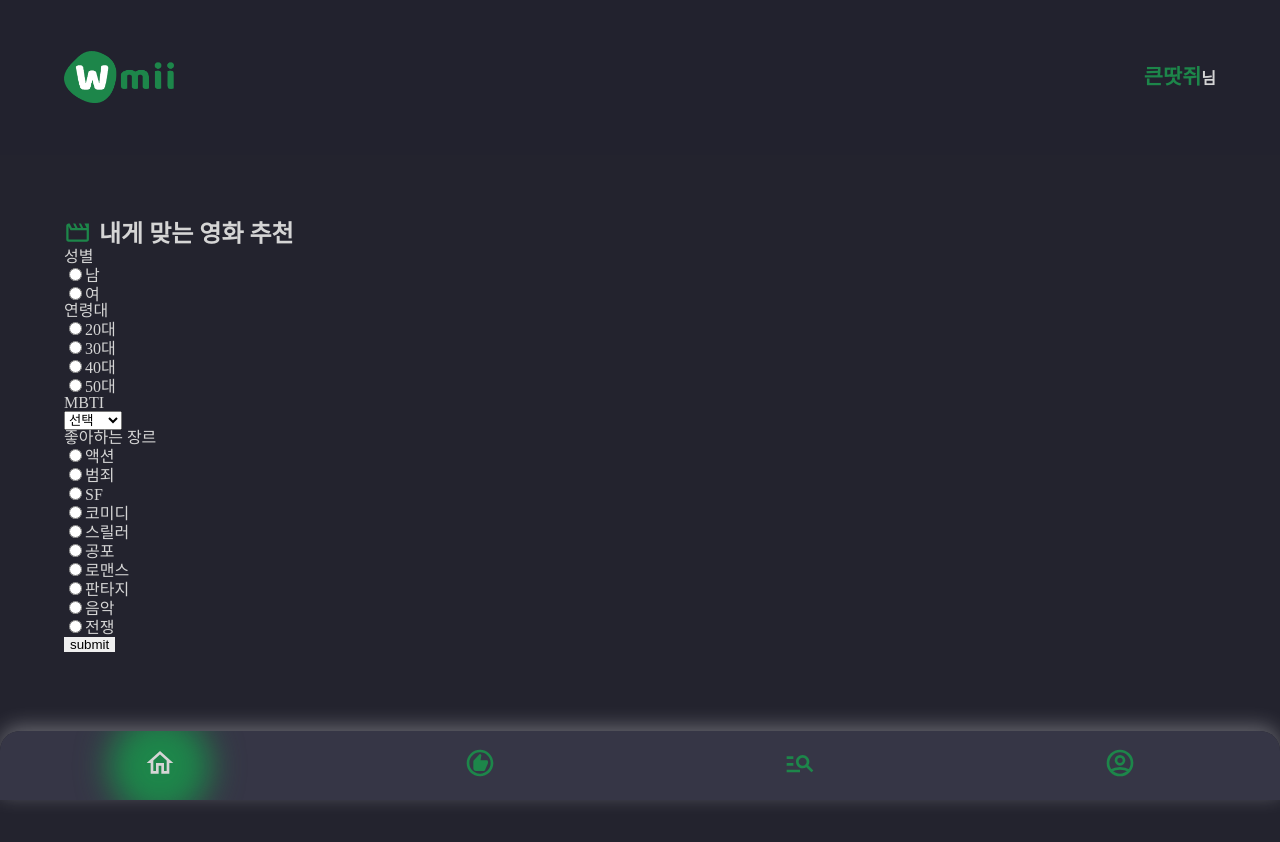
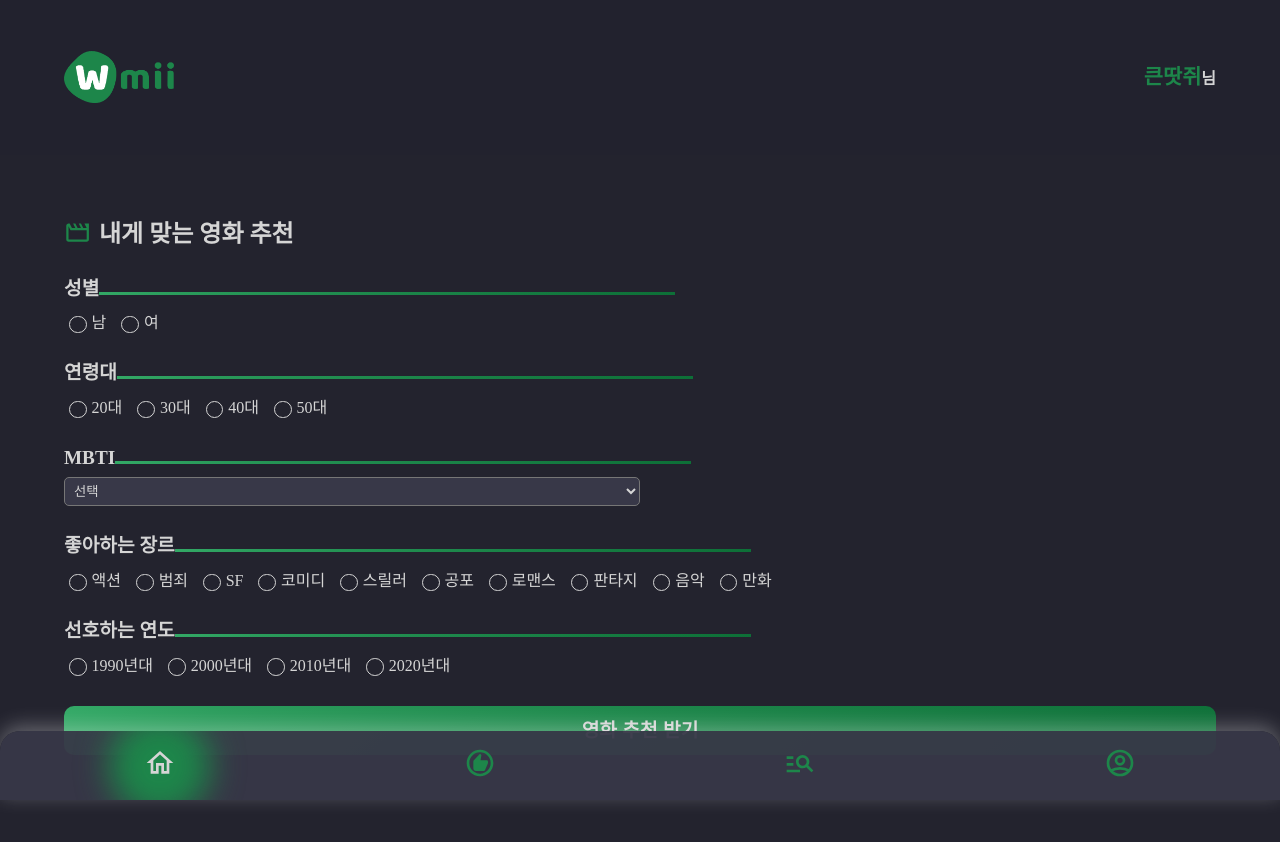
Before and after one commit to devwoodie/wmii-frontend, a React (Create React App) app: page /recommend in a window 1280 px wide. Shown: the top 842 px of the page. Before the commit the page ends 800 px from the top, so only its background shows below. Built offline with nearby package versions, Linux system fonts and the light colour scheme.

Commit message:
feat : recommend file publish

```diff
--- a/src/component/Recommend.js
+++ b/src/component/Recommend.js
@@ -5,6 +5,19 @@ const Recommend = () => {
         <div className="Recommend inner">
             <h2 className="wrap-tit"><span className="tit-icon"><MdOutlineMovieCreation/></span> 내게 맞는 영화 추천</h2>
             <form className="recommend-qa">
+                <Gender />
+                <Age />
+                <Mbti />
+                <Genre />
+                <Year />
+                <button className="recommend-btn" type="submit">영화 추천 받기</button>
+            </form>
+        </div>
+    )
+}
+//성별
+const Gender = () => {
+    return(
         <div className="qa-wrap">
             <h3 className="question">성별</h3>
             <div className="answer-wrap">
@@ -18,6 +31,11 @@ const Recommend = () => {
                 </div>
             </div>
         </div>
+    )
+}
+//연령대
+const Age = () => {
+    return(
         <div className="qa-wrap">
             <h3 className="question">연령대</h3>
             <div className="answer-wrap">
@@ -39,10 +57,15 @@ const Recommend = () => {
                 </div>
             </div>
         </div>
+    )
+}
+//MBTI
+const Mbti = () => {
+    return(
         <div className="qa-wrap">
             <h3 className="question">MBTI</h3>
             <div className="answer-wrap">
-                        <select name="mbti">
+                <select name="mbti" className="mbti-select">
                     <option value="">선택</option>
                     <option value="ENFJ">ENFJ</option>
                     <option value="ENFP">ENFP</option>
@@ -62,55 +85,82 @@ const Recommend = () => {
                 </select>
             </div>
         </div>
+    )
+}
+//Genre
+const Genre = () => {
+    return(
         <div className="qa-wrap">
             <h3 className="question">좋아하는 장르</h3>
             <div className="answer-wrap">
                 <div className="answer">
-                            <input name="genre" value="" id="" type="radio" />
-                            <label htmlFor="">액션</label>
+                    <input name="genre" value="action" id="action" type="radio" />
+                    <label htmlFor="action">액션</label>
                 </div>
                 <div className="answer">
-                            <input name="genre" value="" id="" type="radio"/>
-                            <label htmlFor="">범죄</label>
+                    <input name="genre" value="crime" id="crime" type="radio"/>
+                    <label htmlFor="crime">범죄</label>
                 </div>
                 <div className="answer">
-                            <input name="genre" value="" id="" type="radio"/>
-                            <label htmlFor="">SF</label>
+                    <input name="genre" value="sf" id="sf" type="radio"/>
+                    <label htmlFor="sf">SF</label>
                 </div>
                 <div className="answer">
-                            <input name="genre" value="" id="" type="radio"/>
-                            <label htmlFor="">코미디</label>
+                    <input name="genre" value="comedy" id="comedy" type="radio"/>
+                    <label htmlFor="comedy">코미디</label>
                 </div>
                 <div className="answer">
-                            <input name="genre" value="" id="" type="radio"/>
-                            <label htmlFor="">스릴러</label>
+                    <input name="genre" value="thriller" id="thriller" type="radio"/>
+                    <label htmlFor="thriller">스릴러</label>
                 </div>
                 <div className="answer">
-                            <input name="genre" value="" id="" type="radio"/>
-                            <label htmlFor="">공포</label>
+                    <input name="genre" value="horror" id="horror" type="radio"/>
+                    <label htmlFor="horror">공포</label>
                 </div>
                 <div className="answer">
-                            <input name="genre" value="" id="" type="radio"/>
-                            <label htmlFor="">로맨스</label>
+                    <input name="genre" value="romance" id="romance" type="radio"/>
+                    <label htmlFor="romance">로맨스</label>
                 </div>
                 <div className="answer">
-                            <input name="genre" value="" id="" type="radio"/>
-                            <label htmlFor="">판타지</label>
+                    <input name="genre" value="fantasy" id="fantasy" type="radio"/>
+                    <label htmlFor="fantasy">판타지</label>
                 </div>
                 <div className="answer">
-                            <input name="genre" value="" id="" type="radio"/>
-                            <label htmlFor="">음악</label>
+                    <input name="genre" value="music" id="music" type="radio"/>
+                    <label htmlFor="music">음악</label>
                 </div>
                 <div className="answer">
-                            <input name="genre" value="" id="" type="radio"/>
-                            <label htmlFor="">전쟁</label>
+                    <input name="genre" value="animation" id="animation" type="radio"/>
+                    <label htmlFor="animation ">만화</label>
                 </div>
             </div>
         </div>
-                <button type="submit">submit</button>
-            </form>
+    )
+}
+//year
+const Year = () => {
+    return(
+        <div className="qa-wrap">
+            <h3 className="question">선호하는 연도</h3>
+            <div className="answer-wrap">
+                <div className="answer">
+                    <input value="1990" name="year" id="1990" type="radio" />
+                    <label htmlFor="1990">1990년대</label>
+                </div>
+                <div className="answer">
+                    <input value="2000" name="year" id="2000" type="radio" />
+                    <label htmlFor="2000">2000년대</label>
+                </div>
+                <div className="answer">
+                    <input value="2010" name="year" id="2010" type="radio" />
+                    <label htmlFor="2010">2010년대</label>
+                </div>
+                <div className="answer">
+                    <input value="2020" name="year" id="2020" type="radio" />
+                    <label htmlFor="2020">2020년대</label>
+                </div>
+            </div>
         </div>
     )
 }
-
 export default Recommend;
--- a/src/css/_home.scss
+++ b/src/css/_home.scss
@@ -66,8 +66,8 @@
   //배너
   .banner-wrap{
     .main-banner{
+      @include gradLiner();
       margin-top: 20px;
-      background: linear-gradient(135deg, #33a966, 40%, #0d6f37);
       padding: 35px;
       font-size: 1.3rem;
       font-weight: bold;
--- a/src/css/_recommend.scss
+++ b/src/css/_recommend.scss
@@ -4,7 +4,65 @@
 .Recommend{
   margin-bottom: 100px;
   .recommend-qa{
-    margin-top: 50px;
-    width: 100%;
+    margin-top: 30px;
+    .qa-wrap{
+      margin-bottom: 30px;
+      .question{
+        font-size: 1.2rem;
+        font-weight: bold;
+        &::after{
+          content: '';
+          display: inline-block;
+          width: 50%; height: 3px;
+          @include gradLiner();
+        }
+      }
+      .answer-wrap{
+        display: flex;
+        justify-content: flex-start;
+        align-items: center;
+        flex-wrap: wrap;
+        margin-top: 10px;
+        .answer{
+          display: flex;
+          align-items: center;
+          margin-right: 10px;
+          margin-top: 5px;
+          font-size: 1rem;
+        }
+      }
+    }
+  }
+  .recommend-btn{
+    @include gradLiner();
+    display: block; width: 100%;
+    border-radius: 10px; color: $mainText;
+    padding: 15px 0;
+    font-size: 1.2rem; font-weight: bold;
+  }
+  //radio button custom
+  [type="radio"]{
+    vertical-align: middle;
+    appearance: none;
+    border: 1px solid $mainText;
+    border-radius: 50%;
+    width: 1.1rem; height: 1.1rem;
+    margin-right: 5px;
+  }
+  [type="radio"]:checked{
+    @include gradLiner();
+  }
+  [type="radio"]:checked +label{
+    font-weight: bold;
+    color: $mainGreen;
+  }
+  //select box custom
+  .mbti-select{
+    display: block;
+    width: 50%;
+    background: $subBg;
+    padding: 5px;
+    border-radius: 5px;
+    color: $mainText;
   }
 }
--- a/src/css/reset.css
+++ b/src/css/reset.css
@@ -57,11 +57,3 @@ div:focus{outline:none;}
 select:focus{outline:none;}
 a{text-decoration: none; color: inherit; outline: none;}
 *{line-height: 1; box-sizing: border-box;}
-
-/* color */
-:root{
-    --main-green: #1d864a;
-    --sub-green: #0d6f37;
-    --main-text: #d5d5d5;
-    --sub-bg: #383848;
-}
--- a/src/css/style.css
+++ b/src/css/style.css
@@ -54,14 +54,83 @@
   margin: 5px 0;
 }
 .Home .banner-wrap .main-banner {
+  background: linear-gradient(135deg, #33a966, 40%, #0d6f37);
   margin-top: 20px;
-  background: linear-gradient(135deg, #33a966, 40%, #0d6f37);
   padding: 35px;
   font-size: 1.3rem;
   font-weight: bold;
   text-align: left;
   border-radius: 10px;
   display: block;
+}
+
+.Recommend {
+  margin-bottom: 100px;
+}
+.Recommend .recommend-qa {
+  margin-top: 30px;
+}
+.Recommend .recommend-qa .qa-wrap {
+  margin-bottom: 30px;
+}
+.Recommend .recommend-qa .qa-wrap .question {
+  font-size: 1.2rem;
+  font-weight: bold;
+}
+.Recommend .recommend-qa .qa-wrap .question::after {
+  content: "";
+  display: inline-block;
+  width: 50%;
+  height: 3px;
+  background: linear-gradient(135deg, #33a966, 40%, #0d6f37);
+}
+.Recommend .recommend-qa .qa-wrap .answer-wrap {
+  display: flex;
+  justify-content: flex-start;
+  align-items: center;
+  flex-wrap: wrap;
+  margin-top: 10px;
+}
+.Recommend .recommend-qa .qa-wrap .answer-wrap .answer {
+  display: flex;
+  align-items: center;
+  margin-right: 10px;
+  margin-top: 5px;
+  font-size: 1rem;
+}
+.Recommend .recommend-btn {
+  background: linear-gradient(135deg, #33a966, 40%, #0d6f37);
+  display: block;
+  width: 100%;
+  border-radius: 10px;
+  color: #d5d5d5;
+  padding: 15px 0;
+  font-size: 1.2rem;
+  font-weight: bold;
+}
+.Recommend [type=radio] {
+  vertical-align: middle;
+  appearance: none;
+  border: 1px solid #d5d5d5;
+  border-radius: 50%;
+  width: 1.1rem;
+  height: 1.1rem;
+  margin-right: 5px;
+}
+.Recommend [type=radio]:checked {
+  background: linear-gradient(135deg, #33a966, 40%, #0d6f37);
+}
+.Recommend [type=radio]:checked + label {
+  font-weight: bold;
+  color: #1d864a;
+}
+.Recommend .mbti-select {
+  display: block;
+  width: 50%;
+  background: #383848;
+  padding: 5px;
+  border-radius: 5px;
+  color: #d5d5d5;
 }
 
 .inner {
@@ -80,7 +149,7 @@
   align-items: center;
 }
 .wrap-tit .tit-icon {
-  color: var(--main-green);
+  color: #1d864a;
   display: inline-block;
   margin-right: 10px;
   font-size: 1.7rem;
@@ -106,7 +175,7 @@
 }
 .App .header-wrap .user-name .user-nick {
   font-size: 1.3rem;
-  color: var(--main-green);
+  color: #1d864a;
 }
 .App .navi-wrap {
   position: fixed;
@@ -127,7 +196,7 @@
   background: none;
   border: none;
   display: inline-block;
-  color: var(--main-green);
+  color: #1d864a;
   font-size: 2rem;
   position: relative;
 }
@@ -143,7 +212,7 @@
   left: 50%;
   top: 50%;
   transform: translate(-50%, -50%);
-  background: var(--main-green);
+  background: #1d864a;
   border-radius: 50%;
   z-index: -1;
   filter: blur(1rem);
--- a/src/css/style.scss
+++ b/src/css/style.scss
@@ -1,8 +1,9 @@
-@import './home.scss';
-@import './recommend.scss';
+@import './home';
+@import './recommend';
+@import './mixin';
 
 //common
-.inner{padding: 5vw; width: 10000px;}
+.inner{padding: 5vw;}
 .mgt{margin-top: 50px;}
 .wrap-tit{
   font-size: 1.5rem;
@@ -11,7 +12,7 @@
   justify-content: flex-start;
   align-items: center;
   .tit-icon{
-    color: var(--main-green);
+    color: $mainGreen;
     display: inline-block;
     margin-right: 10px;
     font-size: 1.7rem;
@@ -37,7 +38,7 @@
       font-size: 1rem;
       .user-nick{
         font-size: 1.3rem;
-        color: var(--main-green);
+        color: $mainGreen;
       }
     }
   }
@@ -60,11 +61,11 @@
       background: none;
       border: none;
       display: inline-block;
-      color: var(--main-green);
+      color: $mainGreen;
       font-size: 2rem;
       position: relative;
       &.active{
-        color: #d5d5d5;
+        color: $mainText;
         &::after{
           display: inline-block;
           content: '';
@@ -72,7 +73,7 @@
           position: absolute;
           left: 50%; top: 50%;
           transform: translate(-50%, -50%);
-          background: var(--main-green);
+          background: $mainGreen;
           border-radius: 50%;
           z-index: -1;
           filter: blur(1rem);
```
Also changed, not shown: src/css/_mixin.scss (+10 -0 lines), 1 other file (tests, documents, lock files or other folders). Lines whose indentation alone changed are shown as unchanged.
